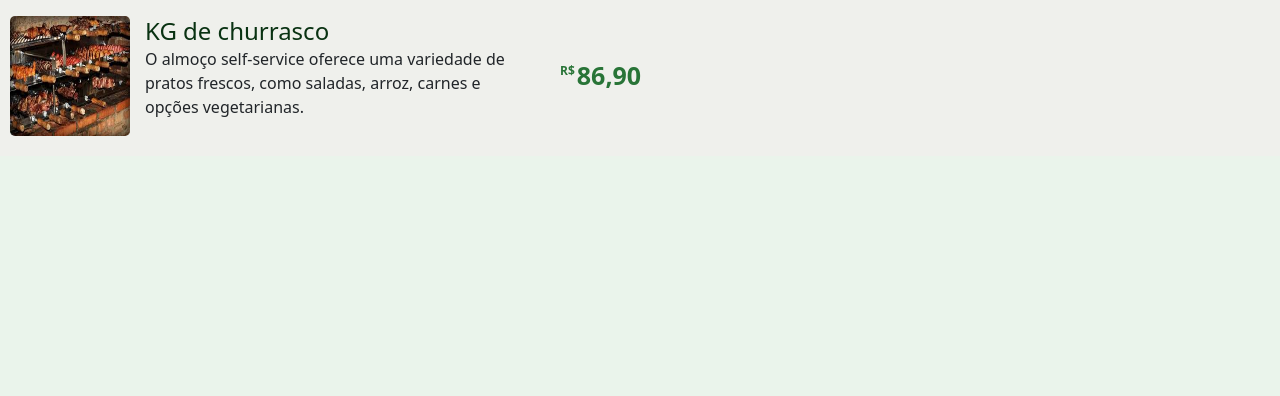
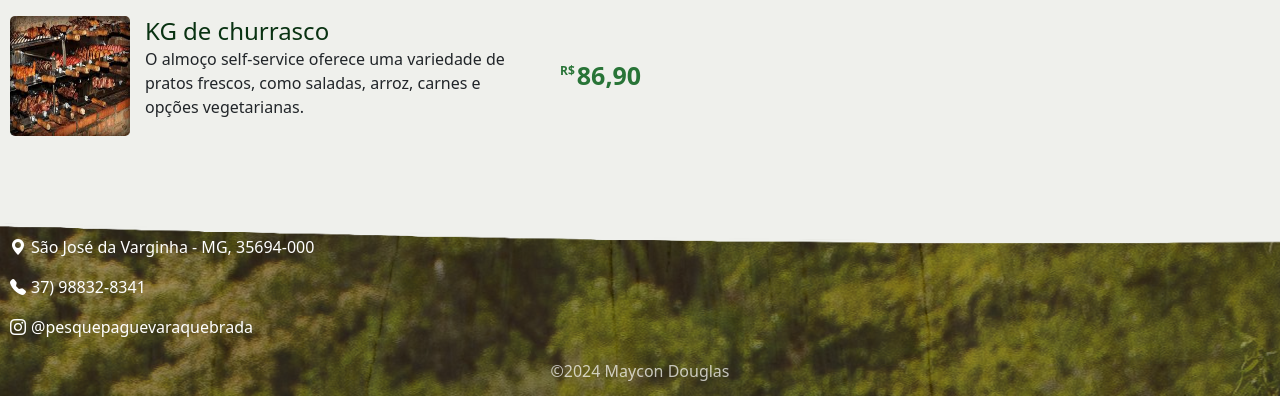
Before and after one commit to MayconD27/MeuCardapio, a PHP site: page / in a window 1280 px wide. Shown: the part 1045-1441 px from the top of the page. Before the commit the page ends 1181 px from the top, so only its background shows below. Run offline with PHP 8.4, Linux system fonts and the light colour scheme; some web fonts are replaced.

Commit message:
criado footer

```diff
--- a/css/card.css
+++ b/css/card.css
@@ -74,7 +74,7 @@
     padding: 20px 5px;
 }
 .offcanvas.custom-offcanvas {
-    height: 50vh ; /* Ou o valor desejado */
+    height: 60vh ; /* Ou o valor desejado */
 }
 
 .container-preco{
@@ -89,7 +89,7 @@
     background-color: var(--primary-color);
 }
 .container-preco .preco-item{
-    width: 20%;
+    width: 30%;
     justify-content: end;
 }
 
@@ -103,3 +103,6 @@
 .descri-canva{
     padding: 0 10px;
 }
+.inv{
+    rotate: 180deg;
+}
--- a/css/main.css
+++ b/css/main.css
@@ -108,3 +108,58 @@ main{
     rotate: 45deg;
     border-radius: 2px;
 }
+footer{
+    position: relative;
+    width: 100%;
+    height: 30vh;
+    overflow: hidden;
+}
+.footer-main{
+    background-image: url('../img/bkg.jpg');
+    width: 100%;
+    height: 100%;
+    background-position: top;
+    position: absolute;
+}
+.madeira-footer{
+    filter: brightness(.4);
+    opacity: .5;
+    position: absolute;
+    z-index: 1;
+}
+.inv{
+    rotate: 180deg;
+    width: 300%;
+    height: 300px;
+    position: absolute;
+    z-index: 2;
+}
+.text-footer{
+    position: absolute;
+    z-index: 3;
+    color: #fff;
+    bottom: 3px;
+    padding: 10px;
+    display: flex;
+    flex-direction: column;
+    font-size: 16px;
+    width: 100%;
+}
+.text-footer a{
+    color: #fff;
+    text-decoration: none;
+    display: flex;
+    gap: 5px;
+}
+.text-footer p{
+    color: #fff;
+    text-decoration: none;
+    display: flex;
+    gap: 5px;
+}
+.text-footer span{
+    width: 100%;
+    text-align: center;
+    opacity: .7;
+    margin-top: 20px;
+}
--- a/index.html
+++ b/index.html
@@ -7,6 +7,7 @@
     <link rel="shortcut icon" href="./img/logo.png" type="image/x-icon">
     <link href="https://cdn.jsdelivr.net/npm/bootstrap@5.3.3/dist/css/bootstrap.min.css" rel="stylesheet" integrity="sha384-QWTKZyjpPEjISv5WaRU9OFeRpok6YctnYmDr5pNlyT2bRjXh0JMhjY6hW+ALEwIH" crossorigin="anonymous">
     <script src="https://cdn.jsdelivr.net/npm/bootstrap@5.3.3/dist/js/bootstrap.bundle.min.js" integrity="sha384-YvpcrYf0tY3lHB60NNkmXc5s9fDVZLESaAA55NDzOxhy9GkcIdslK1eN7N6jIeHz" crossorigin="anonymous"></script>
+    <link rel="stylesheet" href="https://cdn.jsdelivr.net/npm/bootstrap-icons@1.11.3/font/bootstrap-icons.min.css">
 
     <link rel="stylesheet" href="css/index.css">
     <link rel="stylesheet" href="css/main.css">
@@ -106,6 +107,25 @@
             <!-- Conteúdo dinâmico será adicionado aqui -->
         </div>
     </div>
+
+
+
+
+
+
+    <footer>
+            <img src="./img/onda.png" alt="" class="inv">
+            <img src="./img/madeira.jpg" alt="textura de madeira para fundo" class="madeira-footer">
+        <div class="footer-main">
+        </div>
+        <div class="text-footer">
+            <p><i class="bi bi-geo-alt-fill"></i> São José da Varginha - MG, 35694-000</p>
+            <p><i class="bi bi-telephone-fill"></i> 37) 98832-8341</p>
+            <a href="https://www.instagram.com/pesquepaguevaraquebrada/reels/" target="_blank"><i class="bi bi-instagram"></i>@pesquepaguevaraquebrada</a>
+            <span>&copy;2024 Maycon Douglas </span>
+        </div>
+    </footer>
+
     <script src="script.js"></script>
 </body>
 </html>
```
